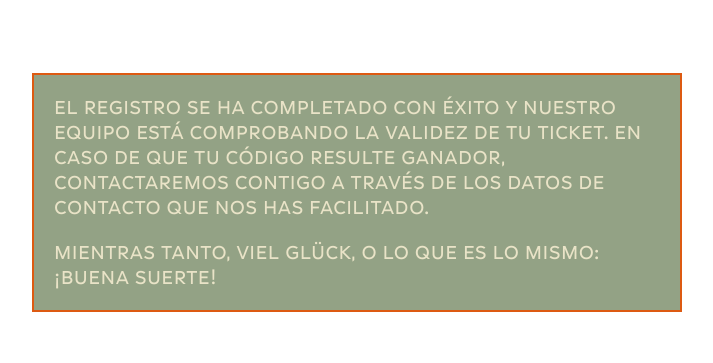
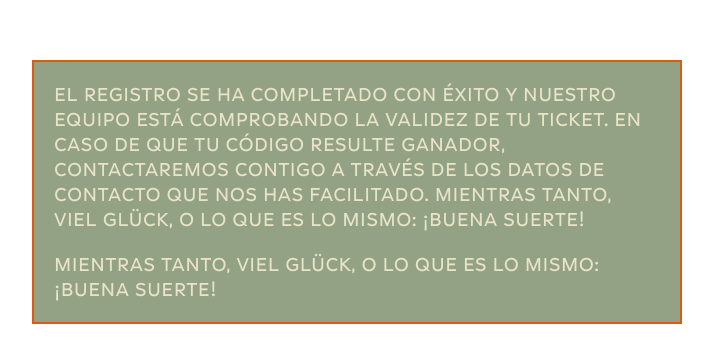
Before and after one commit to javidesalas/tmpromo-client, a React (Create React App) app: page /#/success in a window 1280 px wide. Shown: the part 243-606 px from the top of the page, without its empty margins (283-996 px from the left). Built offline with nearby package versions, Linux system fonts and the light colour scheme.

Commit message:
Texto success

```diff
--- a/src/components/Success.js
+++ b/src/components/Success.js
@@ -10,7 +10,8 @@ const Success = () => {
 						EL REGISTRO SE HA COMPLETADO CON ÉXITO Y NUESTRO EQUIPO ESTÁ
 						COMPROBANDO LA VALIDEZ DE TU TICKET. EN CASO DE QUE TU CÓDIGO
 						RESULTE GANADOR, CONTACTAREMOS CONTIGO A TRAVÉS DE LOS DATOS DE
-						CONTACTO QUE NOS HAS FACILITADO.{" "}
+						CONTACTO QUE NOS HAS FACILITADO. MIENTRAS TANTO, VIEL GLÜCK, O LO
+						QUE ES LO MISMO: ¡BUENA SUERTE!{" "}
 					</p>
 					<p>
 						MIENTRAS TANTO, VIEL GLÜCK, O LO QUE ES LO MISMO: ¡BUENA SUERTE!
```
